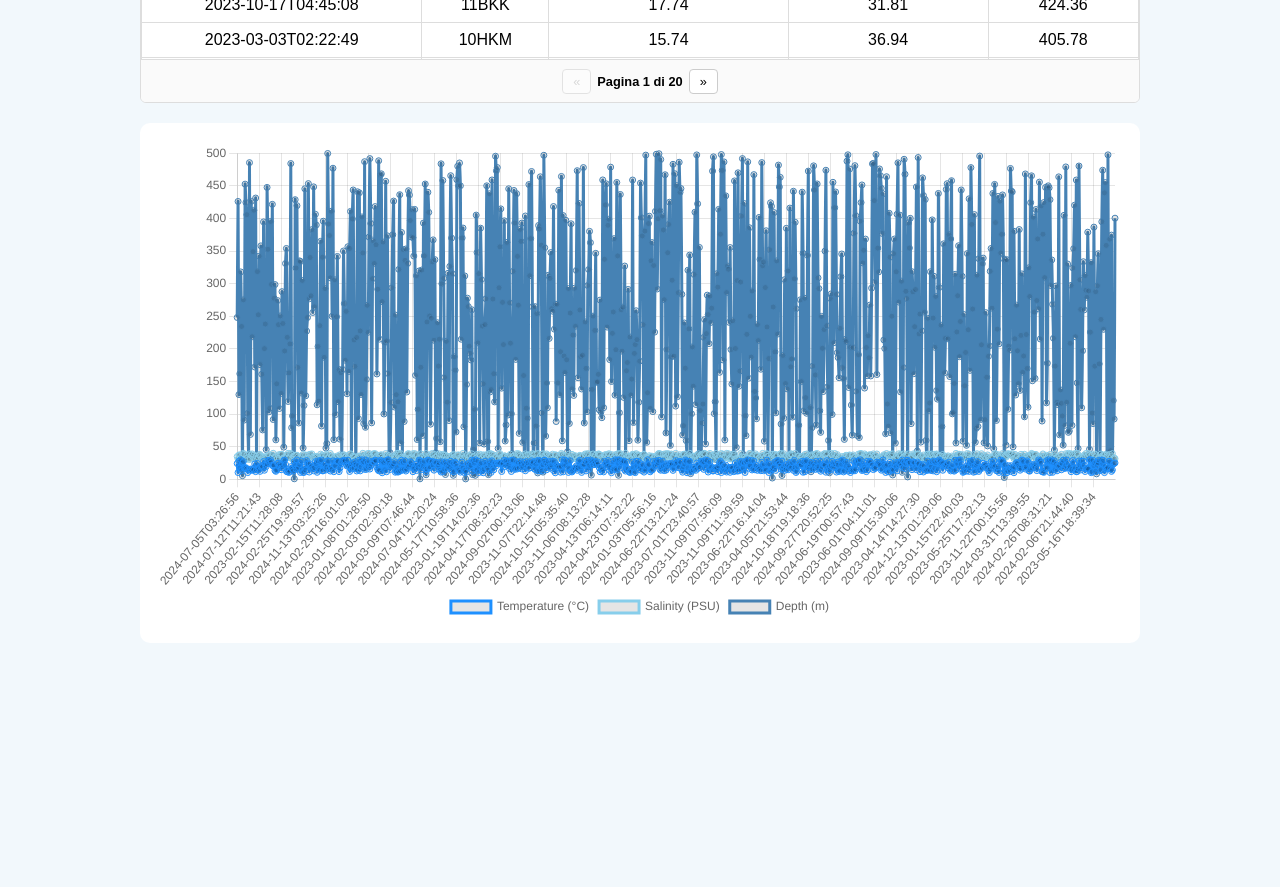
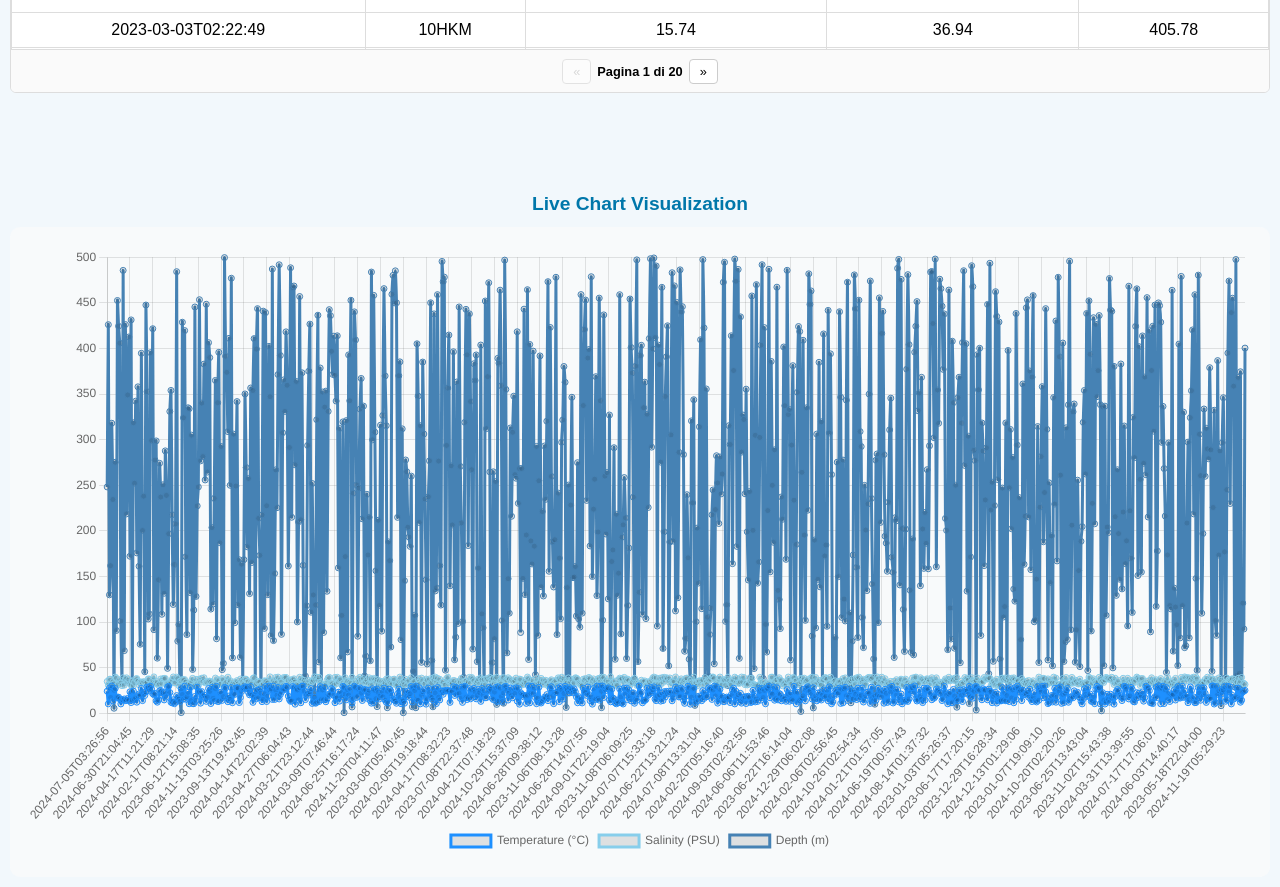
Before and after one commit to Ivanettoss/MarineDashboard, a Vue app: page / in a window 1280 px wide. Shown: the part 580-1467 px from the top of the page. Before the commit the page ends 1243 px from the top, so only its background shows below. Built offline with nearby package versions, Linux system fonts and the light colour scheme.

Commit message:
Chart style fixed

```diff
--- a/dashstyle.css
+++ b/dashstyle.css
@@ -2,11 +2,11 @@ body {
   font-family: sans-serif;
   background: #f2f8fc;
   margin: 0;
-  padding: 20px;
+  padding: 10px;
 }
 
 .container {
-  max-width: 1000px;
+  max-width: 1500px;
   margin: 0 auto;
 }
 
@@ -109,10 +109,20 @@ thead {
   font-weight: bold;
 }
 
-/* === CHART === */
+.chart-wrapper {
+  margin-top: 100px; /* distanza dalla tabella */
+}
+
+.chart-title {
+  margin-bottom: 12px;
+  font-size: 1.2rem;
+  color: #0077aa;
+  font-weight: bold;
+  text-align: center;
+}
+
 .chart-container {
-  background: white;
+  background: rgba(251, 251, 251, 0.709);
   padding: 20px;
   border-radius: 10px;
-  margin-top: 20px;
 }
--- a/src/App.vue
+++ b/src/App.vue
@@ -49,10 +49,12 @@
       </div>
     </div>
 
-    <!-- Chart -->
+    <div class="chart-wrapper">
+    <h2 class="chart-title"> Live Chart Visualization</h2>
     <div class="chart-container">
       <canvas ref="chartCanvas"></canvas>
     </div>
+  </div>
   </div>
 </template>
 
--- a/src/scripts/chart.js
+++ b/src/scripts/chart.js
@@ -1,6 +1,7 @@
 import { Chart } from "chart.js/auto";
 let chartInstance = null;
 export function updateChart(canvasElement, data) {
+
   console.log("Dati ricevuti dal grafico:", data);
 
   if (!canvasElement) {
```
